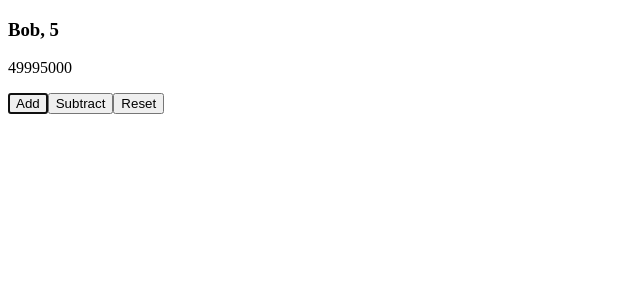
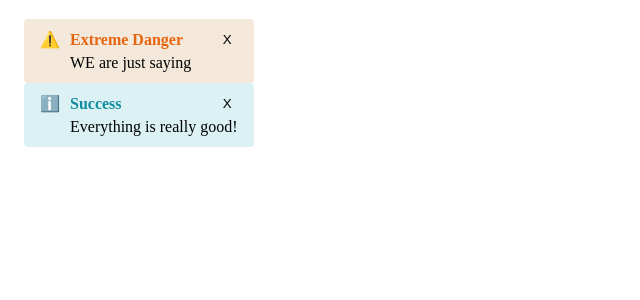
Before and after one commit to Kratosgado/react-piano, a React (Create React App) app: page / in a window 1280 px wide. Shown: the top 300 px of the page, without its empty margins (0-640 px from the left). Built offline with nearby package versions, Linux system fonts and the light colour scheme.

Commit message:
finish first part of Part 2 - CSS styling

```diff
--- /dev/null
+++ b/src/App.css
@@ -0,0 +1,4 @@
+.container {
+   text-align: center;
+   padding: 20px;
+}
--- a/src/App.module.css
+++ /dev/null
@@ -1,13 +0,0 @@
-.app {
-  min-height: 100vh;
-  min-width: 100vh;
-  background-color: "red";
-}
-
-.content {
-  --offset: calc(var(--footer-height) + var(--logo-height));
-  min-height: calc(100vh - var(--offset));
-  display: flex;
-  justify-content: center;
-  align-items: center;
-}
--- a/src/App.tsx
+++ b/src/App.tsx
@@ -1,11 +1,14 @@
-import React from 'react'
-import './App.module.css'
-import { PersonScore } from './PersonScore'
+import { Alert } from './chapt4Styling/Alert'
 
 export default function App() {
   return (
-    <div className='app'>
-      <PersonScore />
+    <div className='container'>
+      <Alert type='warning' heading='Extreme Danger' closable={true} onClose={()=>console.log("closed")}>
+        WE are just saying
+      </Alert>
+      <Alert type="information" heading="Success" closable={true}>
+        Everything is really good!
+      </Alert>
     </div>
   )
 }
--- a/src/PersonScore.tsx
+++ b/src/chapt3Hooks/PersonScore.tsx
@@ -1,6 +1,6 @@
 import {  useEffect, useReducer, useRef, useMemo, useCallback } from "react";
 import { getPerson } from "./getPerson";
-import { Reset } from "./Resets";
+import { Reset } from "../Resets";
 
 function sillyExpensiveFunction() {
    console.log("Executing silly function");
--- /dev/null
+++ b/src/chapt4Styling/Alert.css
@@ -0,0 +1,37 @@
+.container {
+   display: inline-flex;
+   flex-direction: column;
+   text-align: left;
+   padding: 10px 15px;
+   border-radius: 4px;
+   border: 1px solid transparent;
+}
+.container.warning {
+   color: #e7650f;
+   background-color: #f3e8da;
+}
+.container.information {
+   color: #118da0;
+   background-color: #dcf1f3;
+}
+.header {
+   display: flex;
+   align-items: center;
+   margin-bottom: 5px;
+}
+.header-icon {
+   width: 30px;
+}
+.header-text {
+   font-weight: bold;
+}
+.close-button {
+   border: none;
+   background: transparent;
+   margin-left: auto;
+   cursor: pointer;
+}
+.content {
+   margin-left: 30px;
+   color: #000;
+}
--- /dev/null
+++ b/src/chapt4Styling/Alert.tsx
@@ -0,0 +1,44 @@
+
+import { useState } from "react";
+import "./Alert.css";
+
+type AlertProps = {
+   type: "warning" | "information"
+   heading: string
+   children: React.ReactNode
+   closable: boolean
+   onClose?: ()=> void
+}
+
+export const Alert = (props: AlertProps) => {
+   const { type, heading, children, closable, onClose} = props;
+   const [visible, setVisible] = useState(true);
+
+   if (!visible) return null;
+
+   const handleCloseClick = () => {
+      setVisible(false);
+      if (onClose) {
+         onClose();
+      }
+   };
+
+   return (
+      <div className={`container ${type}`}>
+         <div className="header">
+            <span
+               className="header-icon"
+               role="img"
+               aria-label={type === "warning" ? "Warning" : "Information"}>
+               {type === "warning" ? "⚠️" : "ℹ️"}</span>
+            <span className="header-text">{heading}</span>
+            {closable && (
+            <button className="close-button" aria-label="Close" onClick={handleCloseClick}>
+               <span role="img" aria-label="Close">X</span>
+            </button>
+         )}
+         </div>
+         <div className="content">{children}</div>
+      </div>
+   )
+}
```
Also changed, not shown: src/components/Alert.tsx (deleted, +0 -22 lines), src/chapt3Hooks/getPerson.ts (renamed from src/getPerson.ts).
